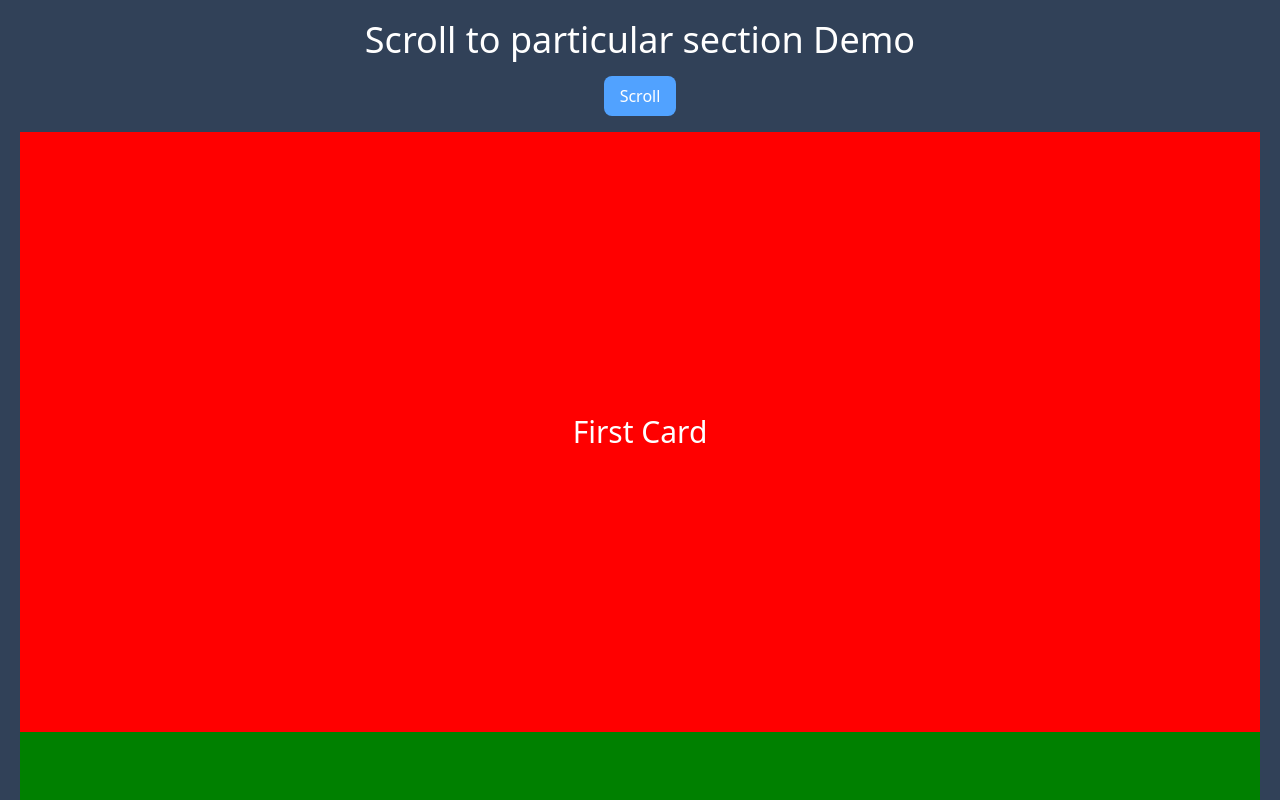
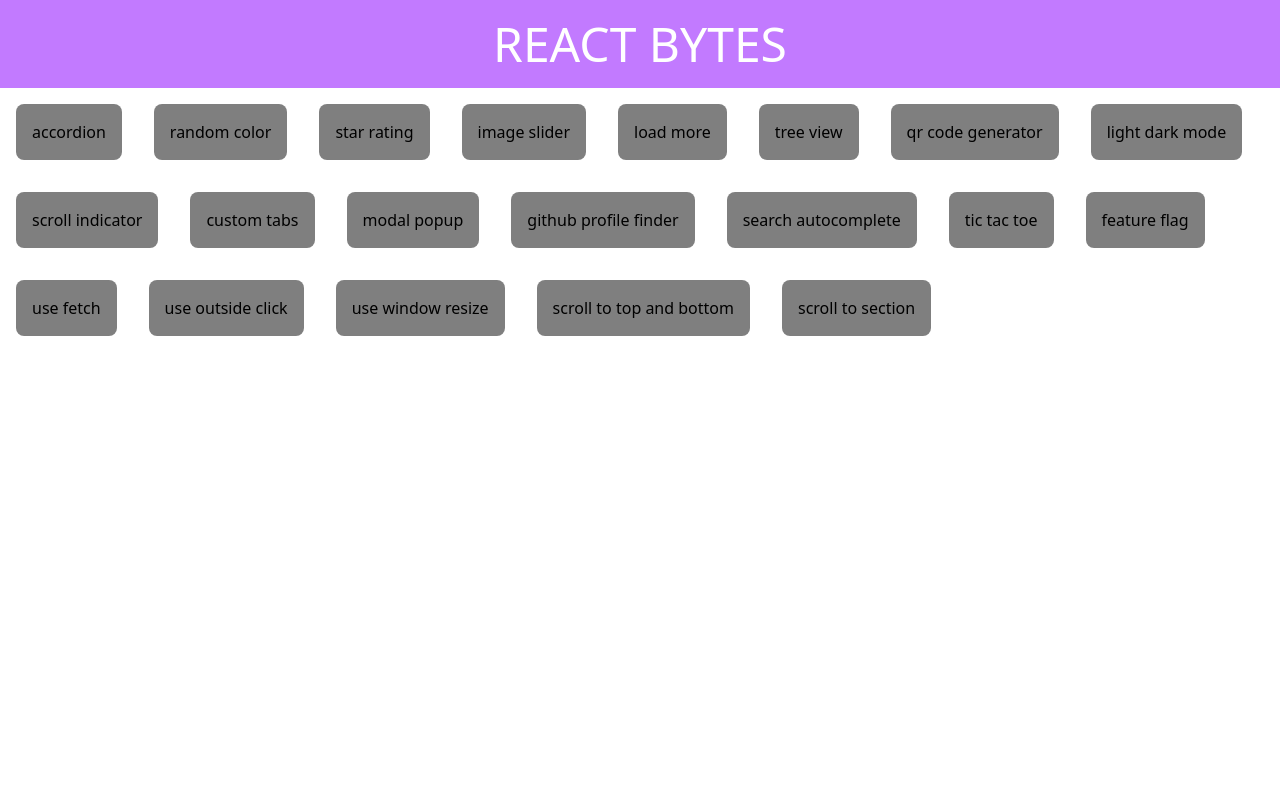
Before and after one commit to SivaKrishna6745/react-bytes, a React (Vite) app: page / in a window 1280 px wide. Shown: the top 800 px of the page. Built offline with nearby package versions, Linux system fonts and the light colour scheme.

Commit message:
Dynamic component switching and UI polish: - Set up data structure for byte components - Add buttons to switch between components - Handle state to show selected component - Include back button to return to menu - Improve UI styling and layout

```diff
--- a/src/App.jsx
+++ b/src/App.jsx
@@ -1,4 +1,4 @@
-import React from 'react';
+import React, { useState } from 'react';
 import Accordion from './components/accordion';
 import RandomColor from './components/random-color';
 import StarRating from './components/star-rating';
@@ -23,51 +23,141 @@ import ScrollToTopAndBottom from './components/scroll-to-top-and-bottom';
 import ScrollToSection from './components/scroll-to-section';
 
 const App = () => {
+    const bytes = [
+        {
+            id: 1,
+            label: 'accordion',
+            component: () => <Accordion />,
+        },
+        {
+            id: 2,
+            label: 'random color',
+            component: () => <RandomColor />,
+        },
+        {
+            id: 3,
+            label: 'star rating',
+            component: () => <StarRating noOfStars={10} />,
+        },
+        {
+            id: 4,
+            label: 'image slider',
+            component: () => <ImageSlider url={'https://picsum.photos/v2/list'} limit={'10'} />,
+        },
+        {
+            id: 5,
+            label: 'load more',
+            component: () => <LoadMore />,
+        },
+        {
+            id: 6,
+            label: 'tree view',
+            component: () => <TreeView />,
+        },
+        {
+            id: 7,
+            label: 'qr code generator',
+            component: () => <QRCodeGenerator />,
+        },
+        {
+            id: 8,
+            label: 'light dark mode',
+            component: () => <LightDarkMode />,
+        },
+        {
+            id: 9,
+            label: 'scroll indicator',
+            component: () => <ScrollIndicator url="https://dummyjson.com/products?limit=100" />,
+        },
+        {
+            id: 10,
+            label: 'custom tabs',
+            component: () => <TabTest />,
+        },
+        {
+            id: 11,
+            label: 'modal popup',
+            component: () => <ModalPopup />,
+        },
+        {
+            id: 12,
+            label: 'github profile finder',
+            component: () => <GithubProfileFinder />,
+        },
+        {
+            id: 13,
+            label: 'search autocomplete',
+            component: () => <SearchAutoComplete />,
+        },
+        {
+            id: 14,
+            label: 'tic tac toe',
+            component: () => <TicTacToe />,
+        },
+        {
+            id: 15,
+            label: 'feature flag',
+            component: () => (
+                <FeatureFlagsGlobalState>
+                    <FeatureFlag />
+                </FeatureFlagsGlobalState>
+            ),
+        },
+        {
+            id: 16,
+            label: 'use fetch',
+            component: () => <UseFetchHookTest />,
+        },
+        {
+            id: 17,
+            label: 'use outside click',
+            component: () => <UseOutsideClickTest />,
+        },
+        {
+            id: 18,
+            label: 'use window resize',
+            component: () => <UseWindowResizeTest />,
+        },
+        {
+            id: 19,
+            label: 'scroll to top and bottom',
+            component: () => <ScrollToTopAndBottom />,
+        },
+        {
+            id: 20,
+            label: 'scroll to section',
+            component: () => <ScrollToSection />,
+        },
+    ];
+    const [activeByte, setActiveByte] = useState(null);
+    const ActiveComponent = activeByte !== null ? bytes[activeByte].component : null;
+    const handleBack = () => {
+        setActiveByte(null);
+    };
     return (
         <div>
-            {/* <h1 className="uppercase text-5xl text-center bg-purple-400 text-white p-5">React Bytes</h1> */}
-            {/* accordion component */}
-            {/* <Accordion /> */}
-            {/* random color component */}
-            {/* <RandomColor /> */}
-            {/* star rating component */}
-            {/* <StarRating noOfStars={10} /> */}
-            {/* image slider component */}
-            {/* <ImageSlider url={'https://picsum.photos/v2/list'} limit={'10'} /> */}
-            {/* load more component */}
-            {/* <LoadMore /> */}
-            {/* tree view component */}
-            {/* <TreeView menus={menus} /> */}
-            {/* qr code generator component */}
-            {/* <QRCodeGenerator /> */}
-            {/* light dark mode component */}
-            {/* <LightDarkMode /> */}
-            {/* scroll indicator component */}
-            {/* <ScrollIndicator url="https://dummyjson.com/products?limit=100" /> */}
-            {/* custom tabs component */}
-            {/* <TabTest /> */}
-            {/* modal popup component */}
-            {/* <ModalPopup /> */}
-            {/* github profile finder component */}
-            {/* <GithubProfileFinder /> */}
-            {/* search autocomplete component */}
-            {/* <SearchAutoComplete /> */}
-            {/* tic tac toe component */}
-            {/* <TicTacToe /> */}
-            {/* feature flag component */}
-            {/* <FeatureFlagsGlobalState>
-                <FeatureFlag />
-            </FeatureFlagsGlobalState> */}
-            {/* use fetch component */}
-            {/* <UseFetchHookTest /> */}
-            {/* use outside click custom hook component  */}
-            {/* <UseOutsideClickTest /> */}
-            {/* use window resize custom hook component */}
-            {/* <UseWindowResizeTest /> */}
-            {/* scroll to top and bottom component */}
-            {/* <ScrollToTopAndBottom /> */}
-            {/* scroll to section component */}
-            <ScrollToSection />
+            <h1 className="uppercase text-5xl text-center bg-purple-400 text-white p-5">React Bytes</h1>
+            {!ActiveComponent &&
+                bytes.map((byte, index) => (
+                    <button
+                        key={byte.id}
+                        className="bg-black/50 rounded-lg p-4 m-4 cursor-pointer"
+                        onClick={() => setActiveByte(index)}
+                    >
+                        {byte.label}
+                    </button>
+                ))}
+            {ActiveComponent && (
+                <div className="relative">
+                    <div
+                        className="absolute top-10 left-10 bg-slate-600 rounded-full p-1 cursor-pointer hover:bg-slate-700 transition flex items-center justify-center"
+                        onClick={handleBack}
+                    >
+                        <box-icon name="chevron-left" color="white" size="md"></box-icon>
+                    </div>
+                    <ActiveComponent />
+                </div>
+            )}
         </div>
     );
 };
```
